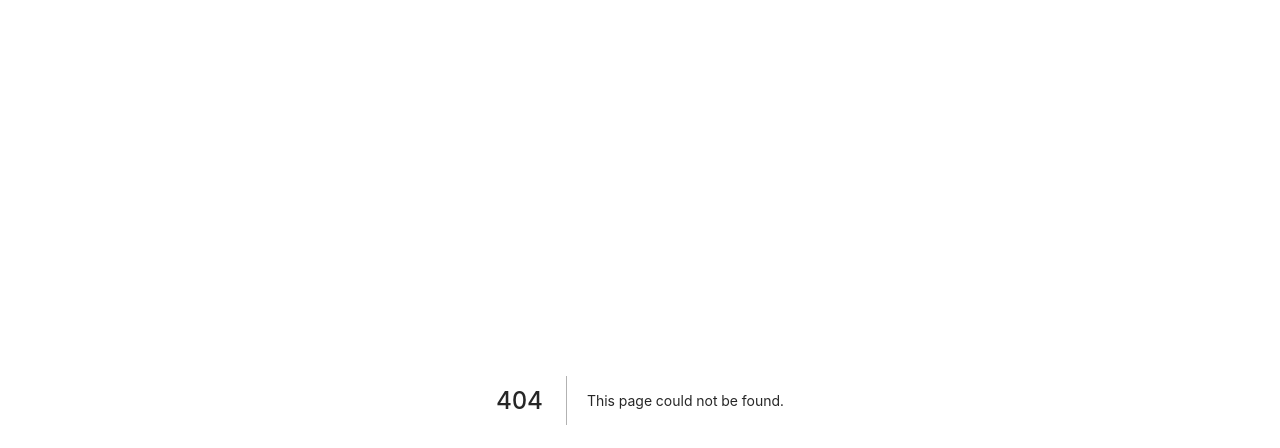
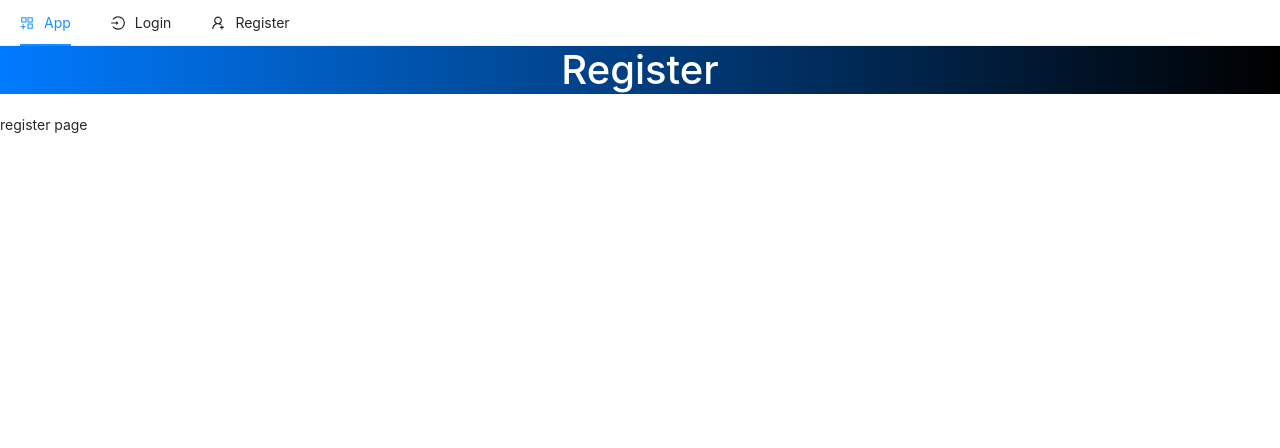
Before and after one commit to declau/react-store-project, a Next.js app in the folder client/: page /register in a window 1280 px wide. Before the commit this address had no page. Shown: the top 448 px of the page. Built offline with nearby package versions, Linux system fonts and the light colour scheme.

Commit message:
feat: Add TopNav Component

```diff
--- /dev/null
+++ b/client/components/TopNav.js
@@ -0,0 +1,32 @@
+import {Menu} from "antd";
+import Link from "next/link";
+import {AppstoreAddOutlined, LoginOutlined, UserAddOutlined} from "@ant-design/icons";
+
+
+const { Item } = Menu;
+
+const TopNav = () => {
+    return (
+        <Menu mode="horizontal">
+            <Item icon={<AppstoreAddOutlined />}>
+                <Link href="/">
+                    <a>App</a>
+                </Link>
+            </Item>
+
+            <Item icon={<LoginOutlined />}>
+                <Link href="/login">
+                    <a>Login</a>
+                </Link>
+            </Item>
+
+            <Item icon={<UserAddOutlined />}>
+                <Link href="/register">
+                    <a>Register</a>
+                </Link>
+            </Item>
+        </Menu>
+    );
+};
+
+export default TopNav;
--- a/client/package.json
+++ b/client/package.json
@@ -13,6 +13,7 @@
   "author": "",
   "license": "ISC",
   "dependencies": {
+    "@ant-design/icons": "^4.6.3",
     "antd": "^4.16.12",
     "bootstrap": "^5.1.0",
     "next": "^11.1.0",
--- a/client/pages/_app.js
+++ b/client/pages/_app.js
@@ -1,9 +1,15 @@
-import "bootstrap/dist/css/bootstrap.min.css"
-import "antd/dist/antd.css"
-import "../public/css/styles.css"
+import TopNav from "../components/TopNav";
+import "bootstrap/dist/css/bootstrap.min.css";
+import "antd/dist/antd.css";
+import "../public/css/styles.css";
 
 function MyApp ({ Component, pageProps}) {
-    return <Component {...pageProps}/>
+    return (
+        <>
+            <TopNav />
+            <Component {...pageProps}/>
+        </>
+    )
 }
 
 export default MyApp;
--- a/client/pages/index.js
+++ b/client/pages/index.js
@@ -1,7 +1,7 @@
 const Index = () => {
     return (
         <>
-           <h1 className="jumbotron text-center bg-primary square">Hello :)</h1>
+           <h1 className="jumbotron text-center bg-primary square">Education Marketplace</h1>
            <p>From Next js...</p>
         </>
     );
--- /dev/null
+++ b/client/pages/register.js
@@ -0,0 +1,10 @@
+const Register = () => {
+    return (
+        <>
+            <h1 className="jumbotron text-center bg-primary square">Register</h1>
+            <p>register page</p>
+        </>
+    )
+}
+
+export default Register;
```
Also changed, not shown: client/pages/login.js (added, +10 -0 lines), 2 other files (tests, documents, lock files or other folders).
